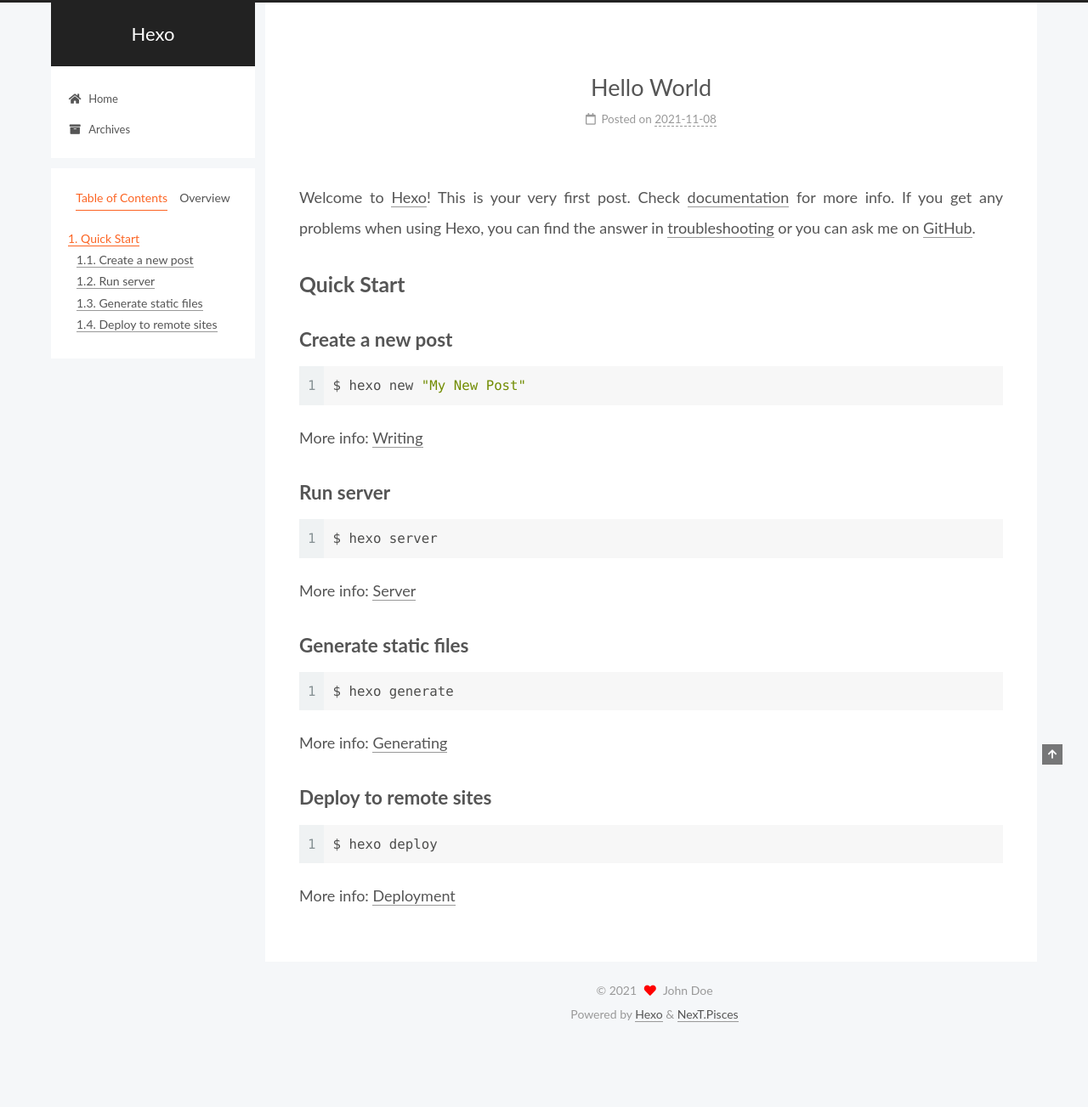
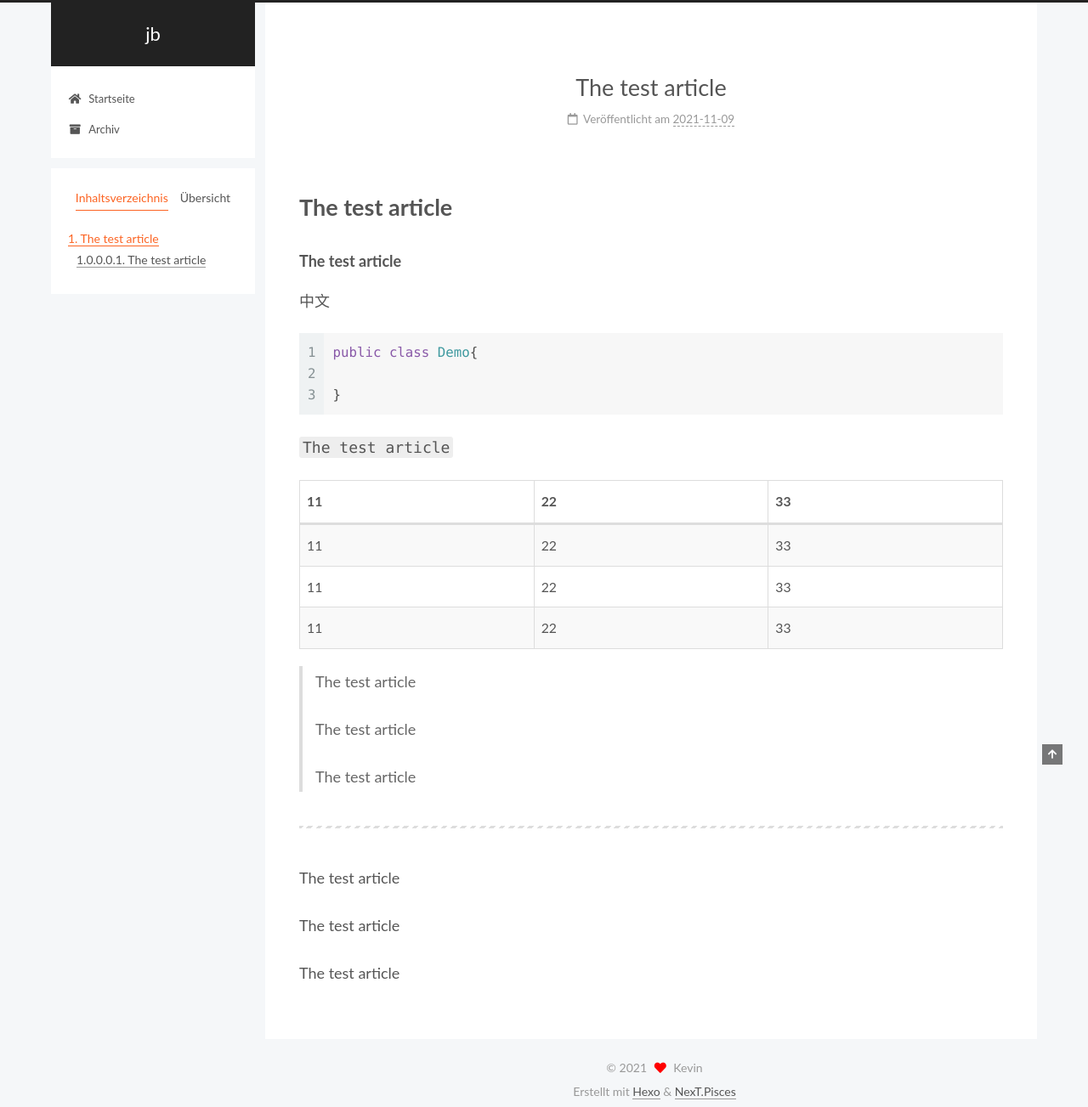
Before and after one commit to CH-xukai/CH-xukai.github.io, a plain HTML site: page 2021/11/09/The First post/index.html in a window 1280 px wide. Shown: the whole page at 85% size. Before the commit the page ends 1228 px from the top, so only its background shows below. Drawn offline with Linux system fonts and the light colour scheme.

Commit message:
Site updated: 2021-11-11 11:49:33

```diff
--- a/2021/11/08/hello-world/index.html
+++ b/2021/11/09/The First post/index.html
@@ -1,5 +1,5 @@
 <!DOCTYPE html>
-<html lang="en">
+<html lang="zh-Hans">
 <head>
   <meta charset="UTF-8">
 <meta name="viewport" content="width=device-width, initial-scale=1, maximum-scale=2">
@@ -20,19 +20,19 @@
     var CONFIG = {"hostname":"example.com","root":"/","scheme":"Pisces","version":"7.8.0","exturl":false,"sidebar":{"position":"left","display":"post","padding":18,"offset":12,"onmobile":false},"copycode":{"enable":false,"show_result":false,"style":null},"back2top":{"enable":true,"sidebar":false,"scrollpercent":false},"bookmark":{"enable":false,"color":"#222","save":"auto"},"fancybox":false,"mediumzoom":false,"lazyload":false,"pangu":false,"comments":{"style":"tabs","active":null,"storage":true,"lazyload":false,"nav":null},"algolia":{"hits":{"per_page":10},"labels":{"input_placeholder":"Search for Posts","hits_empty":"We didn't find any results for the search: ${query}","hits_stats":"${hits} results found in ${time} ms"}},"localsearch":{"enable":false,"trigger":"auto","top_n_per_article":1,"unescape":false,"preload":false},"motion":{"enable":true,"async":false,"transition":{"post_block":"fadeIn","post_header":"slideDownIn","post_body":"slideDownIn","coll_header":"slideLeftIn","sidebar":"slideUpIn"}}};
   </script>
 
-  <meta name="description" content="Welcome to Hexo! This is your very first post. Check documentation for more info. If you get any problems when using Hexo, you can find the answer in troubleshooting or you can ask me on GitHub. Quick">
+  <meta name="description" content="The test articleThe test article中文 123public class Demo&amp;#123;    &amp;#125;  The test article    11 22 33    11 22 33   11 22 33   11 22 33    The test article The test article The test article   The test">
 <meta property="og:type" content="article">
-<meta property="og:title" content="Hello World">
-<meta property="og:url" content="http://example.com/2021/11/08/hello-world/index.html">
-<meta property="og:site_name" content="Hexo">
-<meta property="og:description" content="Welcome to Hexo! This is your very first post. Check documentation for more info. If you get any problems when using Hexo, you can find the answer in troubleshooting or you can ask me on GitHub. Quick">
-<meta property="og:locale" content="en_US">
-<meta property="article:published_time" content="2021-11-08T03:51:16.531Z">
-<meta property="article:modified_time" content="2021-11-08T03:51:16.531Z">
-<meta property="article:author" content="John Doe">
+<meta property="og:title" content="The test article">
+<meta property="og:url" content="http://example.com/2021/11/09/The%20First%20post/index.html">
+<meta property="og:site_name" content="jb">
+<meta property="og:description" content="The test articleThe test article中文 123public class Demo&amp;#123;    &amp;#125;  The test article    11 22 33    11 22 33   11 22 33   11 22 33    The test article The test article The test article   The test">
+<meta property="og:locale">
+<meta property="article:published_time" content="2021-11-08T16:00:00.000Z">
+<meta property="article:modified_time" content="2021-11-09T01:05:05.616Z">
+<meta property="article:author" content="Kevin">
 <meta name="twitter:card" content="summary">
 
-<link rel="canonical" href="http://example.com/2021/11/08/hello-world/">
+<link rel="canonical" href="http://example.com/2021/11/09/The%20First%20post/">
 
 
 <script id="page-configurations">
@@ -41,11 +41,11 @@
     sidebar: "",
     isHome : false,
     isPost : true,
-    lang   : 'en'
+    lang   : 'zh-Hans'
   };
 </script>
 
-  <title>Hello World | Hexo</title>
+  <title>The test article | jb</title>
 
 
 
@@ -85,7 +85,7 @@
     <header class="header" itemscope itemtype="http://schema.org/WPHeader">
       <div class="header-inner"><div class="site-brand-container">
   <div class="site-nav-toggle">
-    <div class="toggle" aria-label="Toggle navigation bar">
+    <div class="toggle" aria-label="Navigationsleiste an/ausschalten">
       <span class="toggle-line toggle-line-first"></span>
       <span class="toggle-line toggle-line-middle"></span>
       <span class="toggle-line toggle-line-last"></span>
@@ -96,7 +96,7 @@
 
     <a href="/" class="brand" rel="start">
       <span class="logo-line-before"><i></i></span>
-      <h1 class="site-title">Hexo</h1>
+      <h1 class="site-title">jb</h1>
       <span class="logo-line-after"><i></i></span>
     </a>
   </div>
@@ -114,12 +114,12 @@
   <ul id="menu" class="main-menu menu">
         <li class="menu-item menu-item-home">
 
-    <a href="/" rel="section"><i class="fa fa-home fa-fw"></i>Home</a>
+    <a href="/" rel="section"><i class="fa fa-home fa-fw"></i>Startseite</a>
 
   </li>
         <li class="menu-item menu-item-archives">
 
-    <a href="/archives/" rel="section"><i class="fa fa-archive fa-fw"></i>Archives</a>
+    <a href="/archives/" rel="section"><i class="fa fa-archive fa-fw"></i>Archiv</a>
 
   </li>
   </ul>
@@ -149,21 +149,21 @@
 
 
 
-  <article itemscope itemtype="http://schema.org/Article" class="post-block" lang="en">
-    <link itemprop="mainEntityOfPage" href="http://example.com/2021/11/08/hello-world/">
+  <article itemscope itemtype="http://schema.org/Article" class="post-block" lang="zh-Hans">
+    <link itemprop="mainEntityOfPage" href="http://example.com/2021/11/09/The%20First%20post/">
 
     <span hidden itemprop="author" itemscope itemtype="http://schema.org/Person">
       <meta itemprop="image" content="/images/avatar.gif">
-      <meta itemprop="name" content="John Doe">
+      <meta itemprop="name" content="Kevin">
       <meta itemprop="description" content="">
     </span>
 
     <span hidden itemprop="publisher" itemscope itemtype="http://schema.org/Organization">
-      <meta itemprop="name" content="Hexo">
+      <meta itemprop="name" content="jb">
     </span>
       <header class="post-header">
         <h1 class="post-title" itemprop="name headline">
-          Hello World
+          The test article
         </h1>
 
         <div class="post-meta">
@@ -171,9 +171,10 @@
               <span class="post-meta-item-icon">
                 <i class="far fa-calendar"></i>
               </span>
-              <span class="post-meta-item-text">Posted on</span>
+              <span class="post-meta-item-text">Veröffentlicht am</span>
 
-              <time title="Created: 2021-11-08 11:51:16" itemprop="dateCreated datePublished" datetime="2021-11-08T11:51:16+08:00">2021-11-08</time>
+
+              <time title="Erstellt: 2021-11-09 00:00:00 / Geändert am: 09:05:05" itemprop="dateCreated datePublished" datetime="2021-11-09T00:00:00+08:00">2021-11-09</time>
             </span>
 
 
@@ -187,19 +188,43 @@
     <div class="post-body" itemprop="articleBody">
 
 
-        <p>Welcome to <a target="_blank" rel="noopener" href="https://hexo.io/">Hexo</a>! This is your very first post. Check <a target="_blank" rel="noopener" href="https://hexo.io/docs/">documentation</a> for more info. If you get any problems when using Hexo, you can find the answer in <a target="_blank" rel="noopener" href="https://hexo.io/docs/troubleshooting.html">troubleshooting</a> or you can ask me on <a target="_blank" rel="noopener" href="https://github.com/hexojs/hexo/issues">GitHub</a>.</p>
-<h2 id="Quick-Start"><a href="#Quick-Start" class="headerlink" title="Quick Start"></a>Quick Start</h2><h3 id="Create-a-new-post"><a href="#Create-a-new-post" class="headerlink" title="Create a new post"></a>Create a new post</h3><figure class="highlight bash"><table><tr><td class="gutter"><pre><span class="line">1</span><br></pre></td><td class="code"><pre><span class="line">$ hexo new <span class="string">&quot;My New Post&quot;</span></span><br></pre></td></tr></table></figure>
+        <h1 id="The-test-article"><a href="#The-test-article" class="headerlink" title="The test article"></a>The test article</h1><h5 id="The-test-article-1"><a href="#The-test-article-1" class="headerlink" title="The test article"></a>The test article</h5><p>中文</p>
+<figure class="highlight java"><table><tr><td class="gutter"><pre><span class="line">1</span><br><span class="line">2</span><br><span class="line">3</span><br></pre></td><td class="code"><pre><span class="line"><span class="keyword">public</span> <span class="class"><span class="keyword">class</span> <span class="title">Demo</span></span>&#123;</span><br><span class="line">    </span><br><span class="line">&#125;</span><br></pre></td></tr></table></figure>
 
-<p>More info: <a target="_blank" rel="noopener" href="https://hexo.io/docs/writing.html">Writing</a></p>
-<h3 id="Run-server"><a href="#Run-server" class="headerlink" title="Run server"></a>Run server</h3><figure class="highlight bash"><table><tr><td class="gutter"><pre><span class="line">1</span><br></pre></td><td class="code"><pre><span class="line">$ hexo server</span><br></pre></td></tr></table></figure>
-
-<p>More info: <a target="_blank" rel="noopener" href="https://hexo.io/docs/server.html">Server</a></p>
-<h3 id="Generate-static-files"><a href="#Generate-static-files" class="headerlink" title="Generate static files"></a>Generate static files</h3><figure class="highlight bash"><table><tr><td class="gutter"><pre><span class="line">1</span><br></pre></td><td class="code"><pre><span class="line">$ hexo generate</span><br></pre></td></tr></table></figure>
-
-<p>More info: <a target="_blank" rel="noopener" href="https://hexo.io/docs/generating.html">Generating</a></p>
-<h3 id="Deploy-to-remote-sites"><a href="#Deploy-to-remote-sites" class="headerlink" title="Deploy to remote sites"></a>Deploy to remote sites</h3><figure class="highlight bash"><table><tr><td class="gutter"><pre><span class="line">1</span><br></pre></td><td class="code"><pre><span class="line">$ hexo deploy</span><br></pre></td></tr></table></figure>
-
-<p>More info: <a target="_blank" rel="noopener" href="https://hexo.io/docs/one-command-deployment.html">Deployment</a></p>
+<p><code>The test article</code></p>
+<table>
+<thead>
+<tr>
+<th>11</th>
+<th>22</th>
+<th>33</th>
+</tr>
+</thead>
+<tbody><tr>
+<td>11</td>
+<td>22</td>
+<td>33</td>
+</tr>
+<tr>
+<td>11</td>
+<td>22</td>
+<td>33</td>
+</tr>
+<tr>
+<td>11</td>
+<td>22</td>
+<td>33</td>
+</tr>
+</tbody></table>
+<blockquote>
+<p>The test article</p>
+<p>The test article</p>
+<p>The test article</p>
+</blockquote>
+<hr>
+<p>The test article</p>
+<p>The test article</p>
+<p>The test article</p>
 
     </div>
 
@@ -261,22 +286,22 @@
 
       <ul class="sidebar-nav motion-element">
         <li class="sidebar-nav-toc">
-          Table of Contents
+          Inhaltsverzeichnis
         </li>
         <li class="sidebar-nav-overview">
-          Overview
+          Übersicht
         </li>
       </ul>
 
       <!--noindex-->
       <div class="post-toc-wrap sidebar-panel">
-          <div class="post-toc motion-element"><ol class="nav"><li class="nav-item nav-level-2"><a class="nav-link" href="#Quick-Start"><span class="nav-number">1.</span> <span class="nav-text">Quick Start</span></a><ol class="nav-child"><li class="nav-item nav-level-3"><a class="nav-link" href="#Create-a-new-post"><span class="nav-number">1.1.</span> <span class="nav-text">Create a new post</span></a></li><li class="nav-item nav-level-3"><a class="nav-link" href="#Run-server"><span class="nav-number">1.2.</span> <span class="nav-text">Run server</span></a></li><li class="nav-item nav-level-3"><a class="nav-link" href="#Generate-static-files"><span class="nav-number">1.3.</span> <span class="nav-text">Generate static files</span></a></li><li class="nav-item nav-level-3"><a class="nav-link" href="#Deploy-to-remote-sites"><span class="nav-number">1.4.</span> <span class="nav-text">Deploy to remote sites</span></a></li></ol></li></ol></div>
+          <div class="post-toc motion-element"><ol class="nav"><li class="nav-item nav-level-1"><a class="nav-link" href="#The-test-article"><span class="nav-number">1.</span> <span class="nav-text">The test article</span></a><ol class="nav-child"><li class="nav-item nav-level-5"><a class="nav-link" href="#The-test-article-1"><span class="nav-number">1.0.0.0.1.</span> <span class="nav-text">The test article</span></a></li></ol></li></ol></li></ol></li></ol></li></ol></div>
       </div>
       <!--/noindex-->
 
       <div class="site-overview-wrap sidebar-panel">
         <div class="site-author motion-element" itemprop="author" itemscope itemtype="http://schema.org/Person">
-  <p class="site-author-name" itemprop="name">John Doe</p>
+  <p class="site-author-name" itemprop="name">Kevin</p>
   <div class="site-description" itemprop="description"></div>
 </div>
 <div class="site-state-wrap motion-element">
@@ -285,7 +310,7 @@
           <a href="/archives/">
 
           <span class="site-state-item-count">1</span>
-          <span class="site-state-item-name">posts</span>
+          <span class="site-state-item-name">Artikel</span>
         </a>
       </div>
   </nav>
@@ -316,9 +341,9 @@
   <span class="with-love">
     <i class="fa fa-heart"></i>
   </span>
-  <span class="author" itemprop="copyrightHolder">John Doe</span>
+  <span class="author" itemprop="copyrightHolder">Kevin</span>
 </div>
-  <div class="powered-by">Powered by <a href="https://hexo.io/" class="theme-link" rel="noopener" target="_blank">Hexo</a> & <a href="https://pisces.theme-next.org/" class="theme-link" rel="noopener" target="_blank">NexT.Pisces</a>
+  <div class="powered-by">Erstellt mit  <a href="https://hexo.io/" class="theme-link" rel="noopener" target="_blank">Hexo</a> & <a href="https://pisces.theme-next.org/" class="theme-link" rel="noopener" target="_blank">NexT.Pisces</a>
   </div>
 
 
--- a/css/main.css
+++ b/css/main.css
@@ -1168,7 +1168,7 @@ pre .javascript .function {
 }
 .links-of-author a::before,
 .links-of-author span.exturl::before {
-  background: #3b4782;
+  background: #0aff53;
   border-radius: 50%;
   content: ' ';
   display: inline-block;
```
Also changed, not shown: archives/2021/11/index.html (+23 -23 lines), archives/2021/index.html (+23 -23 lines), archives/index.html (+23 -23 lines), index.html (+61 -36 lines).
